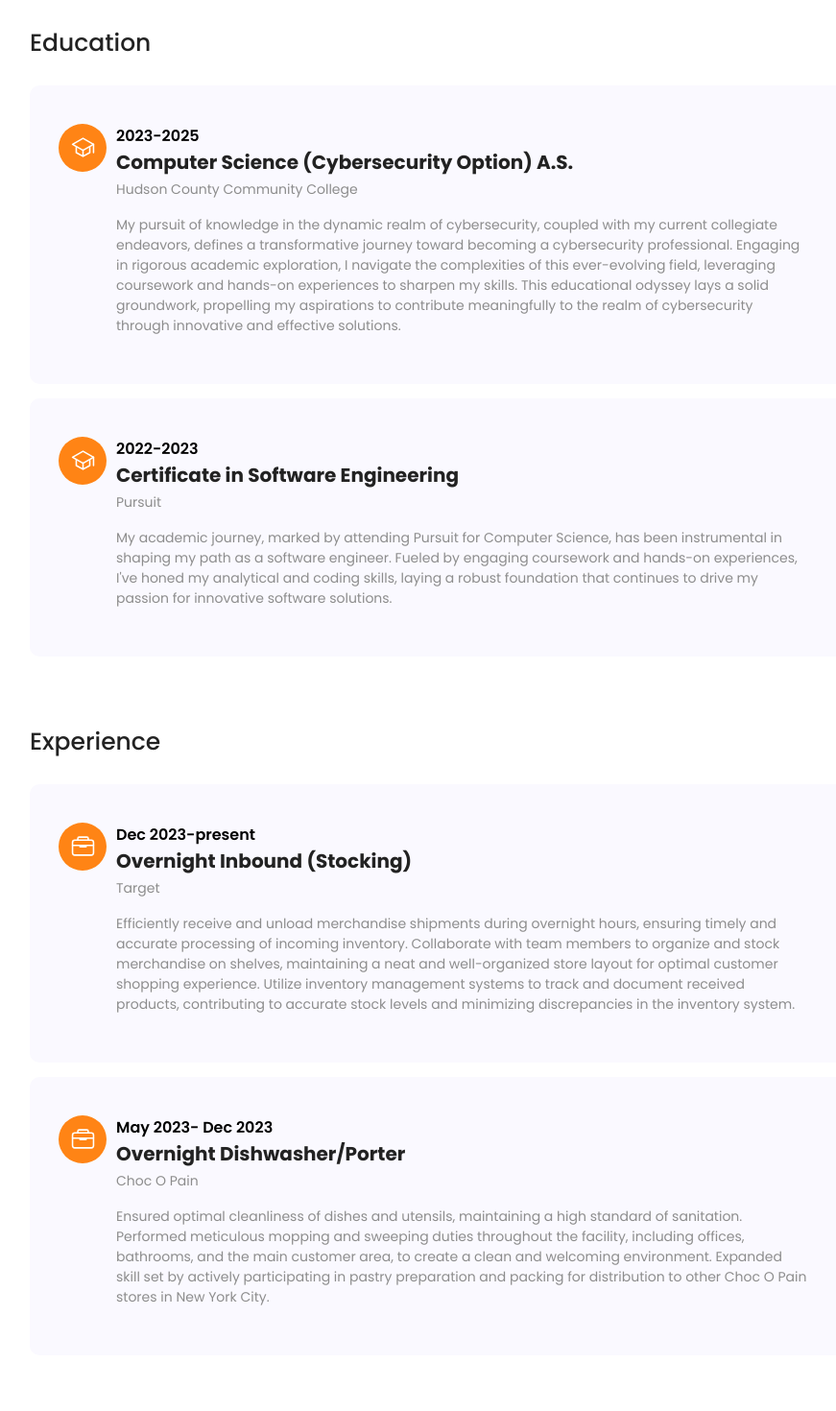
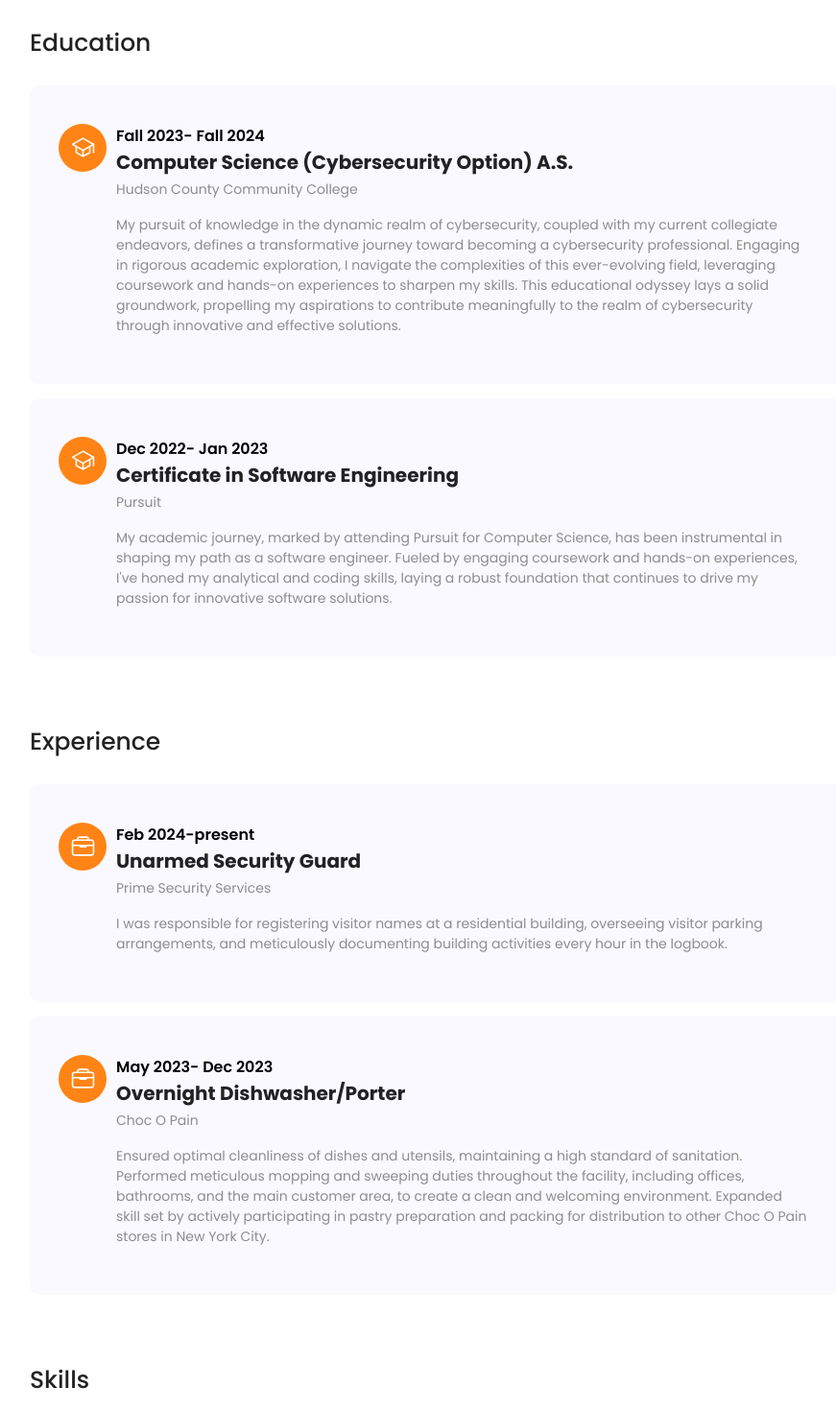
Before and after one commit to BerlinRivas/portfolio, a React (Vite) app: page / in a window 1280 px wide. Shown: the part 1300-2770 px from the top of the page at 96% size, without its empty margins (269-1140 px from the left). Built offline with nearby package versions, Linux system fonts and the light colour scheme.

Commit message:
updated my resume

```diff
--- a/src/components/Home.jsx
+++ b/src/components/Home.jsx
@@ -68,7 +68,7 @@ export default function Home() {
         iconCloseRef.current.addEventListener('click', handleCloseClick);
 
         return () => {
-            iconToggleRef.current.removeEventListener('click', handleToggleClick);
+            iconToggleRef.current.removeEventListener('click', handleToggleClick)
             iconCloseRef.current.removeEventListener('click', handleCloseClick);
         };
     }, [menuActive]);
@@ -223,7 +223,7 @@ export default function Home() {
                                         <ion-icon name="school-outline"></ion-icon>
                                     </div>
                                     <div class="resume_wrap-content">
-                                        <span class="date">2023-2025</span>
+                                        <span class="date">Fall 2023- Fall 2024</span>
                                         <h4>Computer Science (Cybersecurity Option) A.S.</h4>
                                         <span class="position">Hudson County Community College</span>
                                         <p>
@@ -236,7 +236,7 @@ export default function Home() {
                                         <ion-icon name="school-outline"></ion-icon>
                                     </div>
                                     <div class="resume_wrap-content">
-                                        <span class="date">2022-2023</span>
+                                        <span class="date">Dec 2022- Jan 2023</span>
                                         <h4>Certificate in Software Engineering</h4>
                                         <span class="position">Pursuit</span>
                                         <p>
@@ -252,11 +252,11 @@ export default function Home() {
                                         <ion-icon name="briefcase-outline"></ion-icon>
                                     </div>
                                     <div class="resume_wrap-content">
-                                        <span class="date">Dec 2023-present</span>
-                                        <h4>Overnight Inbound (Stocking)</h4>
-                                        <span class="position">Target</span>
+                                        <span class="date">Feb 2024-present</span>
+                                        <h4>Unarmed Security Guard</h4>
+                                        <span class="position">Prime Security Services</span>
                                         <p>
-                                            Efficiently receive and unload merchandise shipments during overnight hours, ensuring timely and accurate processing of incoming inventory. Collaborate with team members to organize and stock merchandise on shelves, maintaining a neat and well-organized store layout for optimal customer shopping experience. Utilize inventory management systems to track and document received products, contributing to accurate stock levels and minimizing discrepancies in the inventory system.
+                                        I was responsible for registering visitor names at a residential building, overseeing visitor parking arrangements, and meticulously documenting building activities every hour in the logbook.
                                         </p>
                                     </div>
                                 </div>
@@ -561,7 +561,7 @@ export default function Home() {
                                 <a href="https://www.linkedin.com/in/berlinrivas/"><ion-icon name="logo-linkedin"></ion-icon></a>
                             </div>
                             <h3>B.I.R</h3>
-                            <p clas="footer_txt">Explore my B.I.R. portfolio showcasing full-stack, front-end, and backend expertise.
+                            <p clas="footer_txt">Explore my portfolio showcasing full-stack, front-end, and backend expertise.
                                 Elevate projects with value-driven solutions as a software engineer</p>
                         </div>
                         <div class="footer_copy">&#169; B.I.R. All right reserved</div>
```
